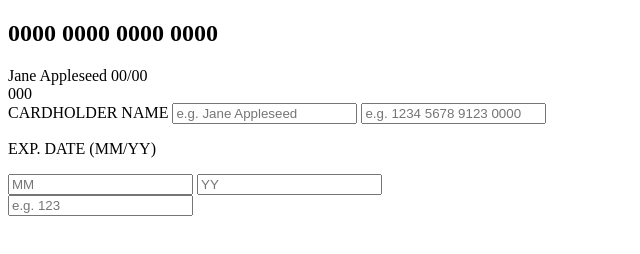
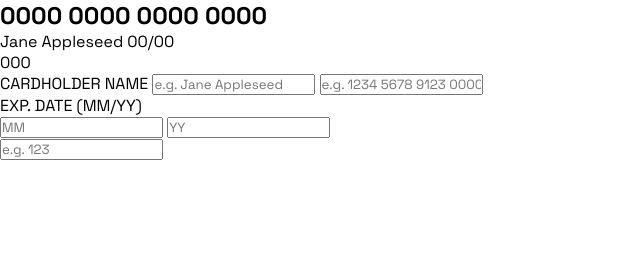
Before and after one commit to victorzix/FrontEndMentor, a plain HTML site: page interactive-card-details-form-main/index.html in a window 1280 px wide. Shown: the whole page, without its empty margins (0-640 px from the left). Drawn offline with Linux system fonts and the light colour scheme.

Commit message:
feat:style: import and add font

```diff
--- a/interactive-card-details-form-main/css/style.css
+++ b/interactive-card-details-form-main/css/style.css
@@ -1,6 +1,13 @@
-:root{
-    --red: hsl(0, 100%, 66%);
-    --light-violet: hsl(270, 3%, 87%);
-    --dark-violet: hsl(279, 6%, 55%);
-    --dark-violet0: hsl(278, 68%, 11%);
+@import url('https://fonts.googleapis.com/css2?family=Space+Grotesk:wght@300;400;500;600;700&display=swap');
+:root {
+  --red: hsl(0, 100%, 66%);
+  --light-violet: hsl(270, 3%, 87%);
+  --dark-violet: hsl(279, 6%, 55%);
+  --dark-violet0: hsl(278, 68%, 11%);
 }
+* {
+  margin: 0;
+  padding: 0;
+  box-sizing: border-box;
+  font-family: 'Space Grotesk', sans-serif;
+}
```
